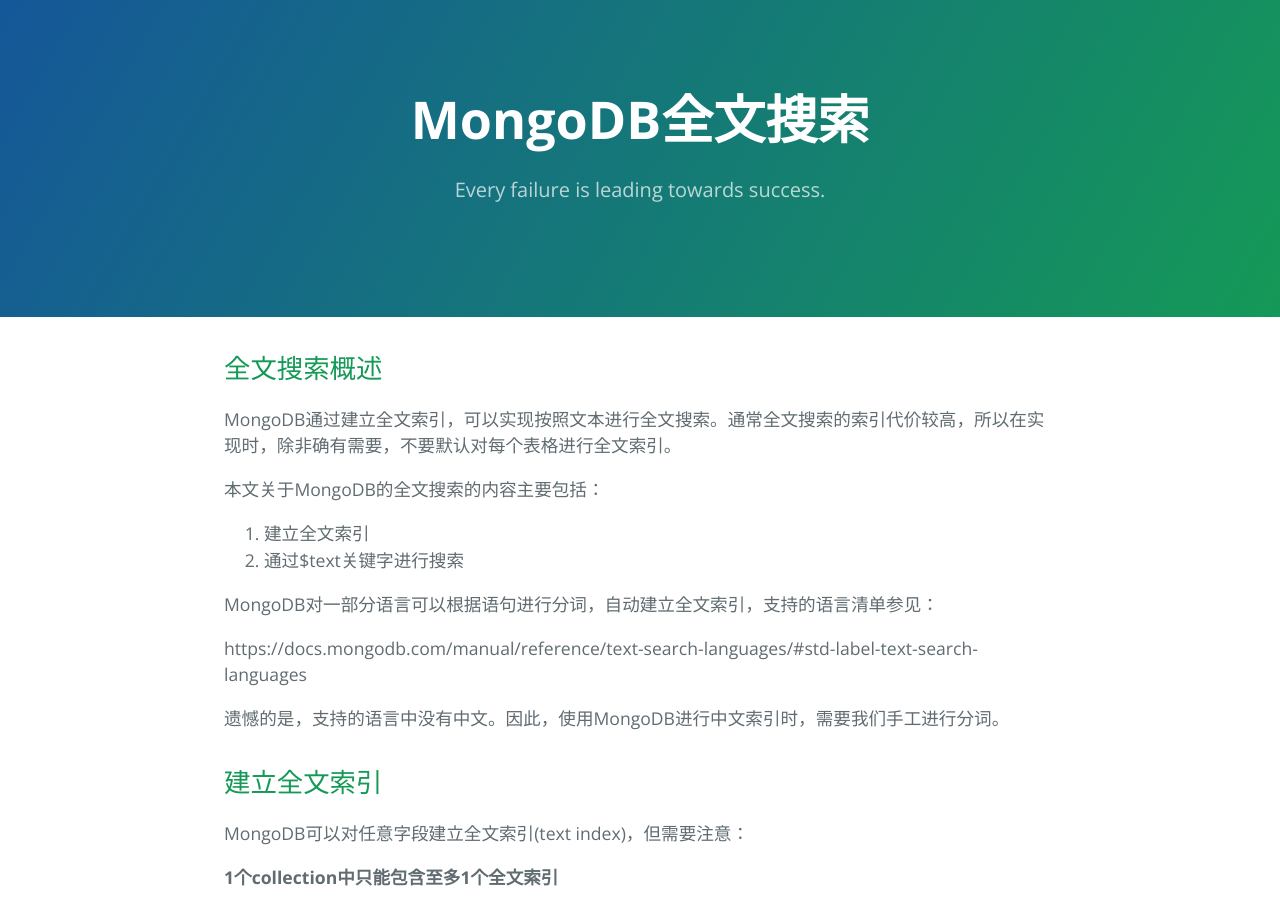
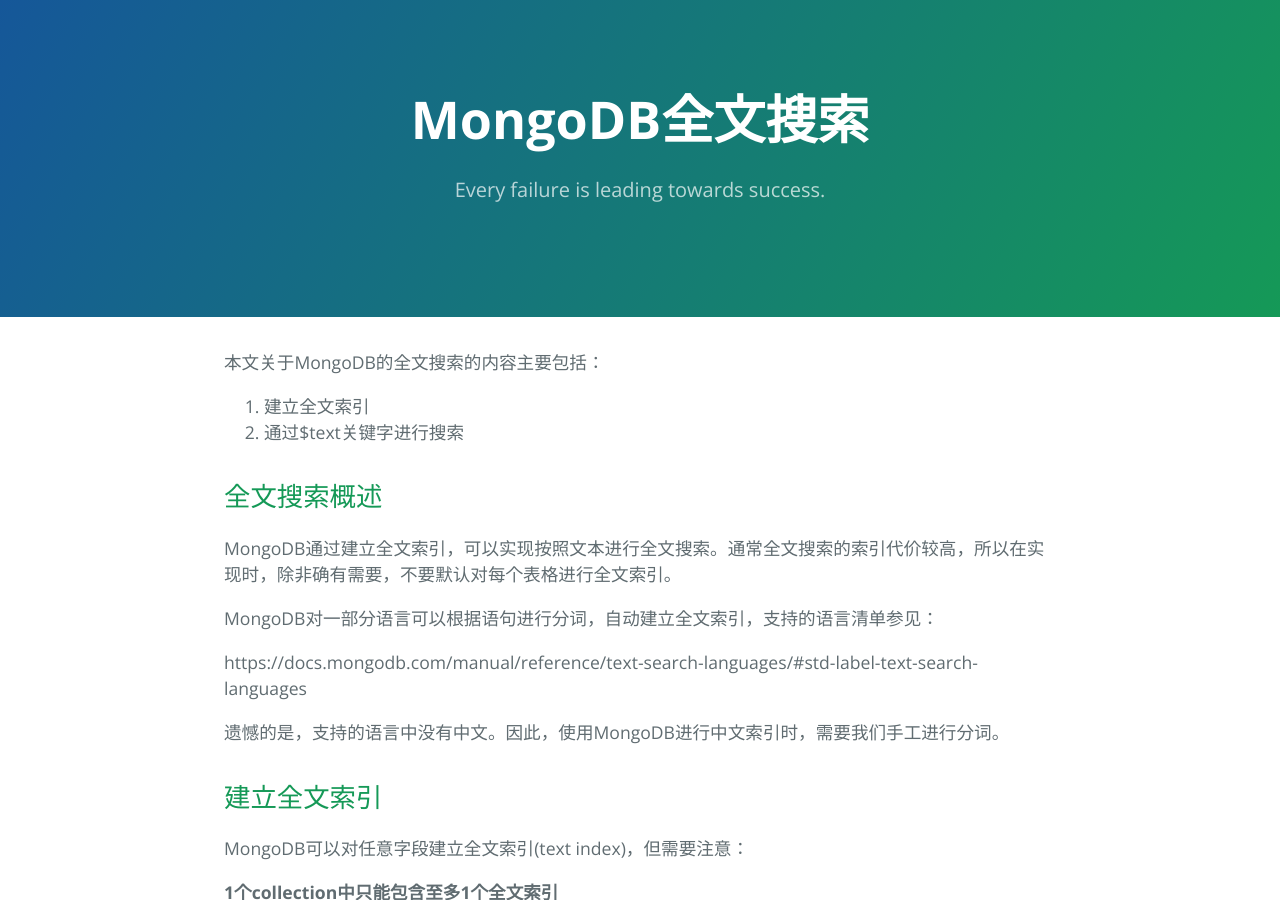
Before and after one commit to toboto/toboto.github.io, a Jekyll site: the page built from _posts/2021-05-18-MongoDB全文搜索.md, in a window 1280 px wide and 900 px high. Built offline with Jekyll 4.4.1, drawn with Linux system fonts in a browser that asks for light colours; comment, search, counter and statistics services are not loaded.

```diff
--- a/_posts/2021-05-18-MongoDB全文搜索.md
+++ b/_posts/2021-05-18-MongoDB全文搜索.md
@@ -9,13 +9,13 @@ tags:
     - PHP
 ---
 
+本文关于MongoDB的全文搜索的内容主要包括：
+1. 建立全文索引
+2. 通过$text关键字进行搜索
+
 ## 全文搜索概述
 
 MongoDB通过建立全文索引，可以实现按照文本进行全文搜索。通常全文搜索的索引代价较高，所以在实现时，除非确有需要，不要默认对每个表格进行全文索引。
-
-本文关于MongoDB的全文搜索的内容主要包括：
-1. 建立全文索引
-2. 通过$text关键字进行搜索
 
 MongoDB对一部分语言可以根据语句进行分词，自动建立全文索引，支持的语言清单参见：
 
```
